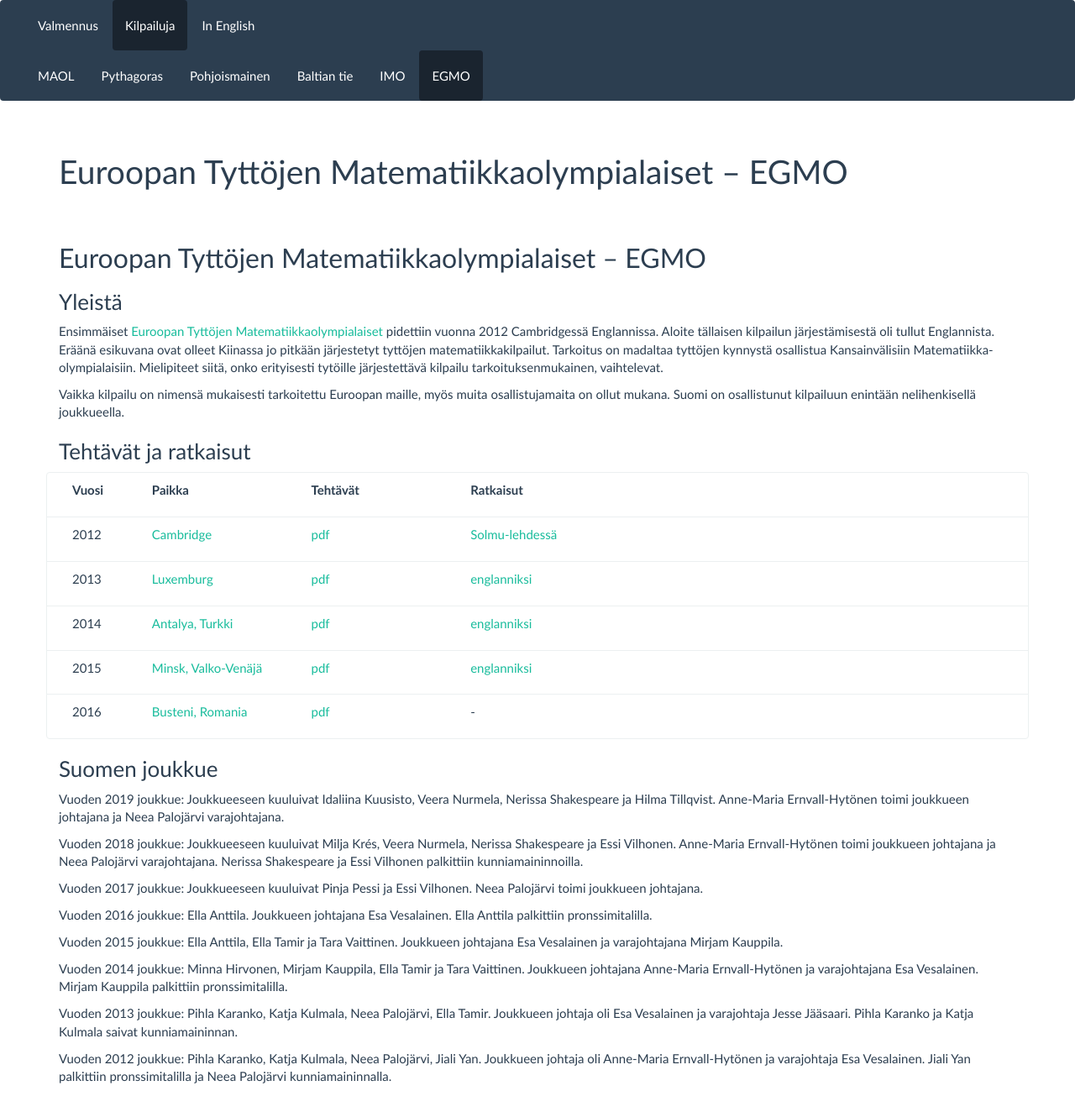
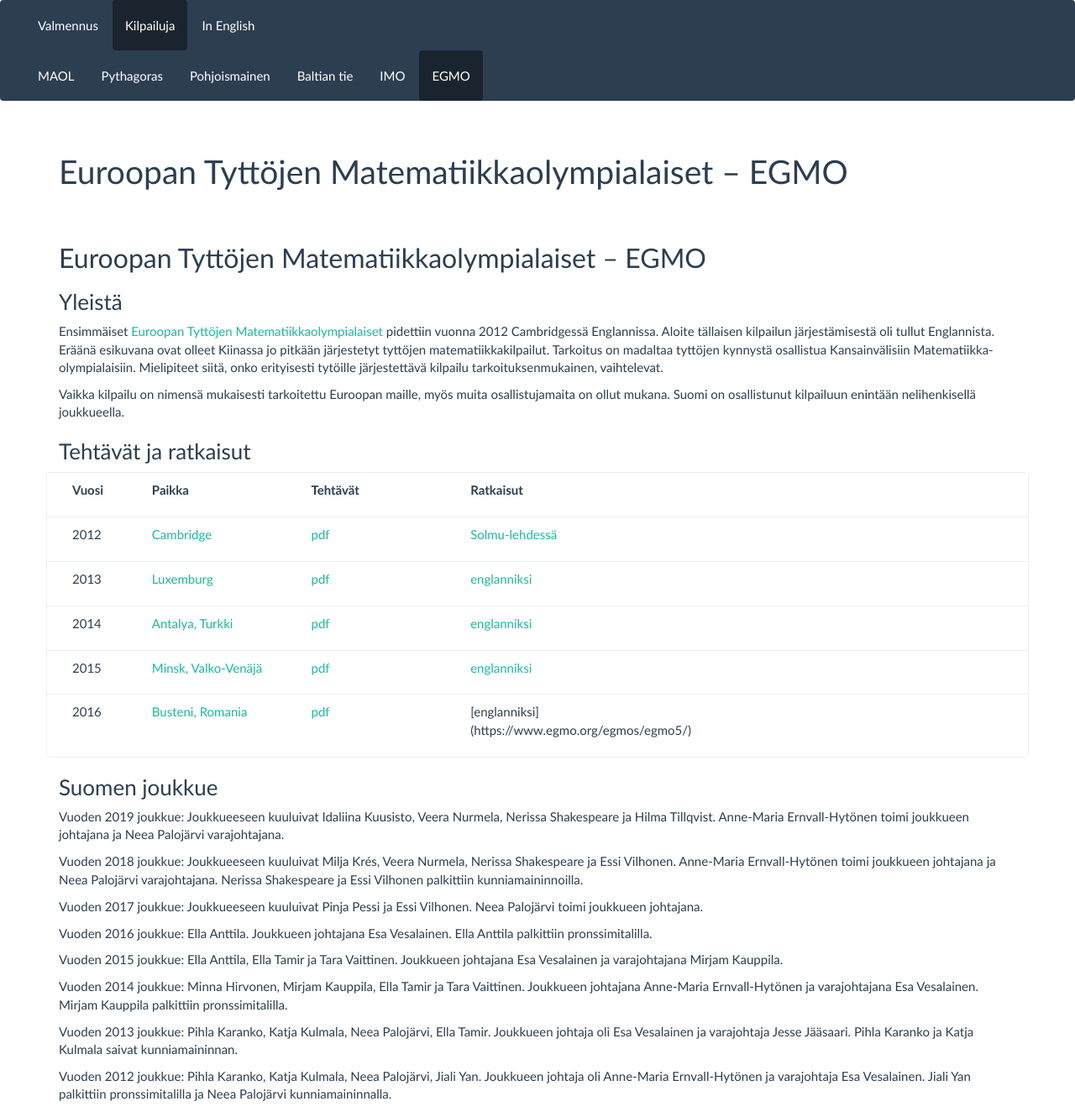
Before and after one commit to matematiikkakilpailut/matematiikkakilpailut.github.io, a Jekyll site: the page built from EGMO/index.md, in a window 1280 px wide. Shown: the whole page at 84% size. Built offline with Jekyll 4.4.1, drawn with Linux system fonts in a browser that asks for light colours; before the commit the page ends 1303 px from its top, so only the background shows below that.

Commit message:
Update index.md

```diff
--- a/EGMO/index.md
+++ b/EGMO/index.md
@@ -26,7 +26,7 @@ kilpailut:
   - vuosi: "2016"
     paikka: "[Busteni, Romania](https://www.egmo.org/egmos/egmo5/)"
     tehtavat: "[pdf](EGMO_2016teht.pdf)"
-    ratkaisut: "-"
+    ratkaisut: "[englanniksi] (https://www.egmo.org/egmos/egmo5/)"
 ---
 ## Euroopan Tyttöjen Matematiikka&shy;olympialaiset – EGMO
 
```
